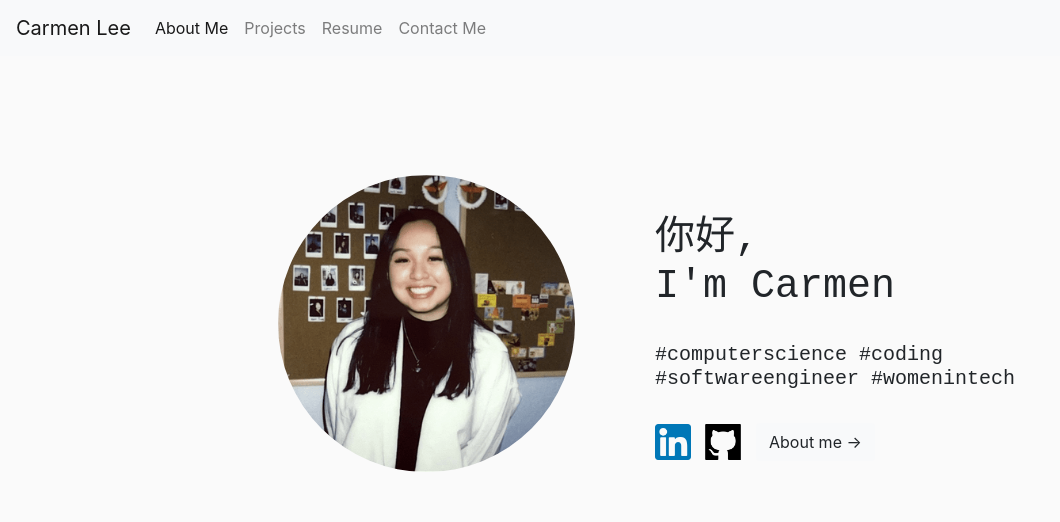
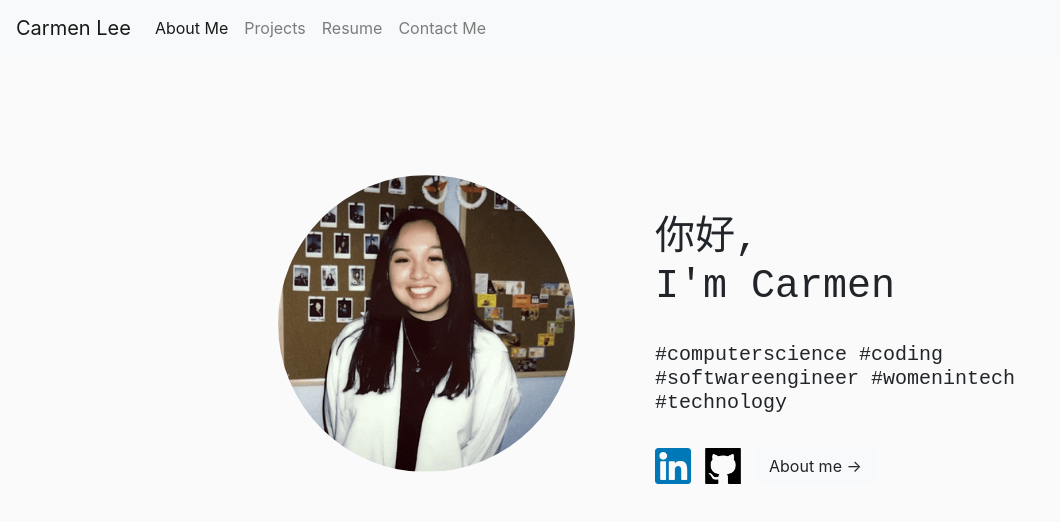
Before and after one commit to carmen-lee/carmen-lee.github.io, a plain HTML site: page index.html in a window 1280 px wide. Shown: the whole page, without its empty margins (0-1060 px from the left). Drawn offline with nearby package versions, Linux system fonts and the light colour scheme.

Commit message:
Update index.html

```diff
--- a/index.html
+++ b/index.html
@@ -68,7 +68,7 @@
 
                     你好,<br>I'm Carmen</h1>
                 <br>
-                <h3 class="subtitle">#computerscience #coding #softwareengineer #womenintech</h3>
+                <h3 class="subtitle">#computerscience #coding #softwareengineer #womenintech #technology</h3>
                 <br>
                 <a href="https://www.linkedin.com/in/carmen-l33/" target="_blank"><img src="img/linkedin.png" class="icon"></a>
                 <!-- <a href="https://www.instagram.com/_ghaman/" target="_blank"><img src="img/instagram.png" class="icon"></a> -->
```
